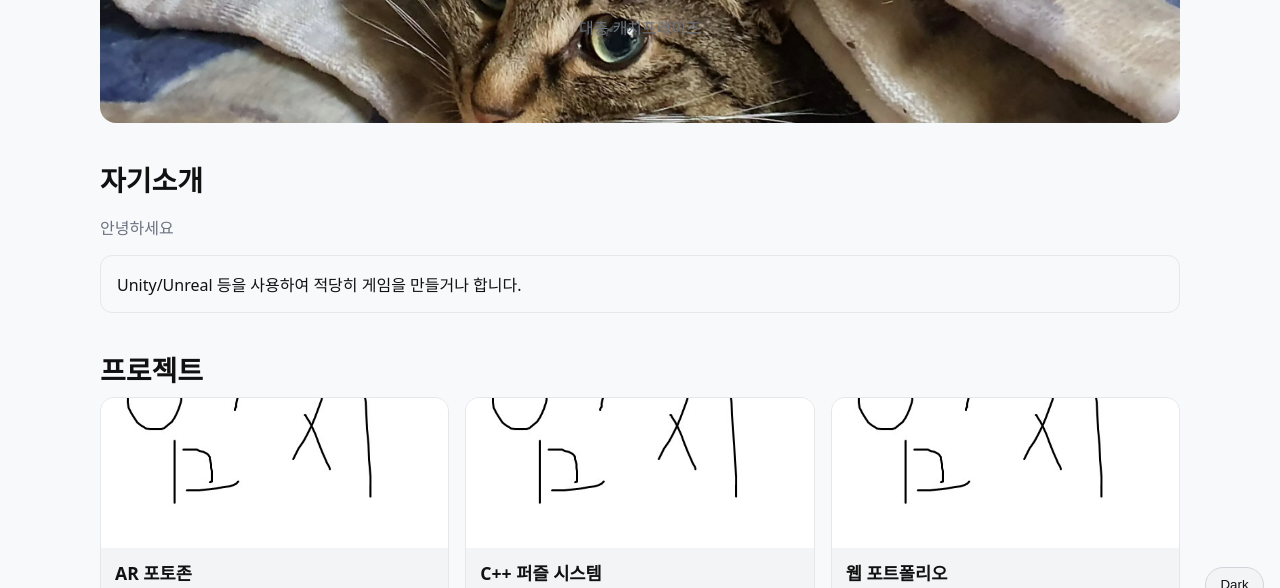
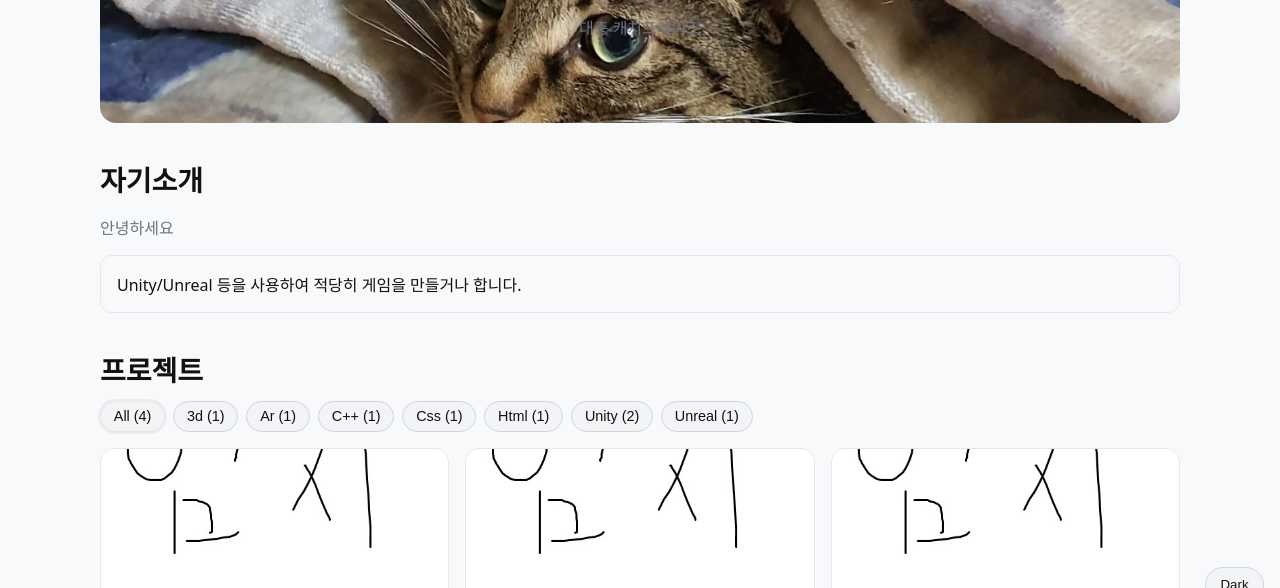
Before and after one commit to minho141212/portfolio, a plain HTML site: page index.html in a window 1280 px wide. Shown: the part 181-769 px from the top of the page. Drawn offline with Linux system fonts and the light colour scheme.

Commit message:
Added filter function to the main page project list.

```diff
--- a/assets/css/style.css
+++ b/assets/css/style.css
@@ -131,6 +131,10 @@ a {
     color: var(--muted);
 }
 
+.card.is-hidden {
+    display: none;
+}
+
 .tags {
     display: flex;
     flex-wrap: wrap;
@@ -179,3 +183,28 @@ a {
     background: var(--card-bg);
     cursor: pointer;
 }
+
+/* filter */
+
+.filterbar {
+    display: flex;
+    flex-wrap: wrap;
+    gap: 8px;
+    margin: 12px 0 16px;
+}
+
+.filter-btn {
+    padding: .4rem .8rem;
+    border: 1px solid var(--btn-border);
+    border-radius: 999px;
+    background: var(--card-bg);
+    color: var(--fg);
+    cursor: pointer;
+    font-size: .9rem;
+}
+
+.filter-btn[aria-pressed="true"] {
+    outline: none;
+    border-color: var(--border);
+    box-shadow: 0 0 0 2px rgba(0, 0, 0, .05);
+}
--- a/index.html
+++ b/index.html
@@ -20,6 +20,7 @@
             })();
         </script>
         <script src="js/theme.js" defer></script>
+        <script src="js/filter.js" defer></script>
         <link rel="stylesheet" href="assets/css/style.css" />
     </head>
     <body>
@@ -46,7 +47,8 @@
             <!-- Projects -->
             <section class="section">
                 <h2>프로젝트</h2>
-                <div class="grid">
+                <div id="project-filterbar" class="filterbar" role="toolbar" aria-label="Project filters"></div>
+                <div class="grid" id="project-grid">
                     <a class="card" href="projects/ar-photo-zone.html">
                         <img class="thumb" src="assets/images/ar.jpg" alt="ar">
                         <div class="body">
--- /dev/null
+++ b/js/filter.js
@@ -0,0 +1,69 @@
+(function () {
+    const grid = document.getElementById('project-grid');
+    const bar = document.getElementById('project-filterbar');
+    if (!grid || !bar) return;
+
+    const norm = s => (s || '').toString().trim().toLowerCase();
+
+    const cards = Array.from(grid.querySelectorAll('.card'));
+    const tagSet = new Set();
+
+    cards.forEach(card => {
+        const tagEls = card.querySelectorAll('.tags li');
+        const tags = Array.from(tagEls).map(li => norm(li.textContent)).filter(Boolean);
+        card.__tags = tags;
+        tags.forEach(t => tagSet.add(t));
+    });
+
+    function makeBtn(label, value, pressed) {
+        const btn = document.createElement('button');
+        btn.type = 'button';
+        btn.className = 'filter-btn';
+        btn.textContent = label;
+        btn.dataset.filter = value;
+        btn.setAttribute('aria-pressed', pressed ? 'true' : 'false');
+        btn.addEventListener('click', () => applyFilter(value, true));
+        return btn;
+    }
+
+    const tagCounts = {};
+    cards.forEach(c => (c.__tags || []).forEach(t => tagCounts[t] = (tagCounts[t] || 0) + 1));
+
+    const allBtn = makeBtn(`All (${cards.length})`, 'all', true);
+    bar.appendChild(allBtn);
+
+    Array.from(tagSet).sort().forEach(t => {
+        const label = t.replace(/\b\w/g, m => m.toUpperCase());
+        const count = tagCounts[t] || 0;
+        bar.appendChild(makeBtn(`${label} (${count})`, t, false));
+    });
+
+    function applyFilter(value, persist) {
+        const target = norm(value);
+        const isAll = !target || target === 'all';
+
+        cards.forEach(card => {
+            const has = isAll ? true : (card.__tags || []).includes(target);
+            card.classList.toggle('is-hidden', !has);
+        });
+
+        const btns = bar.querySelectorAll('.filter-btn');
+        btns.forEach(b => {
+            const on = norm(b.dataset.filter) === (isAll ? 'all' : target);
+            b.setAttribute('aria-pressed', on ? 'true' : 'false');
+        });
+
+        if (persist) {
+            try { localStorage.setItem('projectFilter', isAll ? 'all' : target); } catch (e) {}
+            const url = new URL(location.href);
+            if (isAll) url.searchParams.delete('tag');
+            else url.searchParams.set('tag', target);
+            history.replaceState({}, '', url);
+        }
+    }
+
+    const urlTag = norm(new URL(location.href).searchParams.get('tag'));
+    const saved = norm(localStorage.getItem('projectFilter'));
+    const initial = urlTag || saved || 'all';
+    applyFilter(initial, false);
+})();
```
